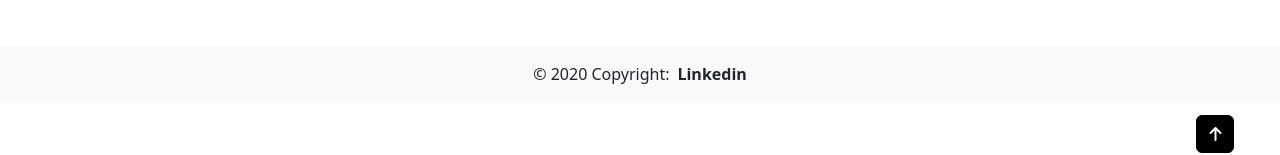
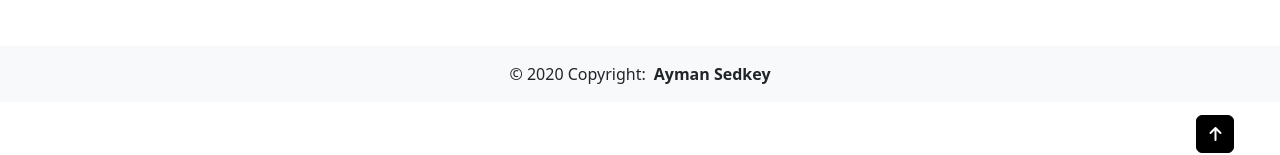
Before and after one commit to Aaymansedkey10/React-Ecommerce-app, a React (Create React App) app: page /contact in a window 1280 px wide. Shown: the part 597-752 px from the top of the page. Built offline with nearby package versions, Linux system fonts and the light colour scheme.

Commit message:
Edite the footer

```diff
--- a/src/components/Footer.js
+++ b/src/components/Footer.js
@@ -4,7 +4,7 @@ export default function Footer (){
             <footer className="bg-body-tertiary text-center text-lg-start" sticky="bottom">
             <div className="text-center p-3">
                 © 2020 Copyright:
-                <a className="text-body text-decoration-none fw-bold ms-2" href="https://www.linkedin.com/in/aymansedkey10/">Linkedin</a>
+                <a className="text-body text-decoration-none fw-bold ms-2" href="https://www.linkedin.com/in/aymansedkey10/">Ayman Sedkey</a>
             </div>
             </footer>
         </>
```
